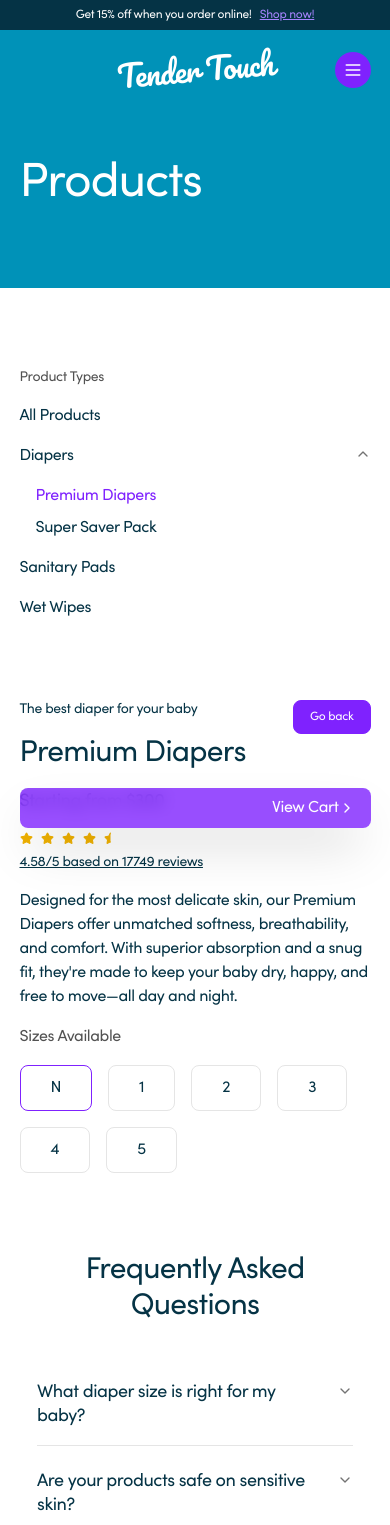
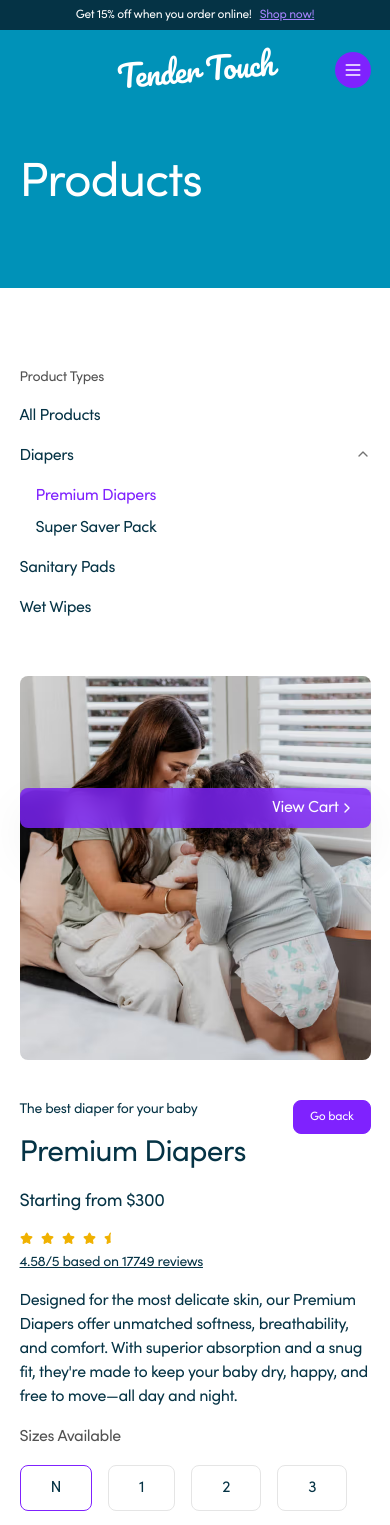
Before and after one commit to adiadishr/tender-touch, a Next.js app: page /products/premium-diapers in a window 390 px wide. Shown: the top 1525 px of the page. Built offline with nearby package versions, Linux system fonts and the light colour scheme.

Commit message:
fix: image on product/[id] page on mobile

```diff
--- a/src/app/products/[id]/page.js
+++ b/src/app/products/[id]/page.js
@@ -19,10 +19,10 @@ export default async function Page({ params }) {
   const product = exists.subCategories?.find(sub => sub.id === id) || exists;
   return (<>
     {/* Main Product Screen */}
-    <div className="grid w-full grid-cols-1 gap-8 pb-10 lg:grid-cols-12">
+    <div className="grid w-full grid-cols-1 gap-10 pb-10 lg:grid-cols-12">
       <div className="relative col-span-1 lg:col-span-5">
         <div className="lg:sticky lg:h-max lg:top-30">
-          <div className="relative overflow-hidden rounded-md lg:aspect-square">
+          <div className="relative overflow-hidden rounded-md h-96 lg:h-auto lg:aspect-square">
             <Image fill src={product.src} alt="blog" className="object-cover duration-500 group-hover:scale-105" />
           </div>
         </div>
--- a/src/app/products/layout.js
+++ b/src/app/products/layout.js
@@ -4,7 +4,7 @@ import ProductNavigation from "@/components/sections/products/products-navigatio
 export default function Layout({ children }) {
   return (<>
     <AuxHero title="Products" />
-    <div className="md:relative py-20 text-cyan-950 w-[90%] mx-auto grid grid-cols-1 md:grid-cols-5 gap-8">
+    <div className="md:relative py-20 text-cyan-950 w-[90%] mx-auto grid grid-cols-1 md:grid-cols-5 gap-10">
       <div className="w-full col-span-1 md:col-span-1">
         <ProductNavigation />
       </div>
```
